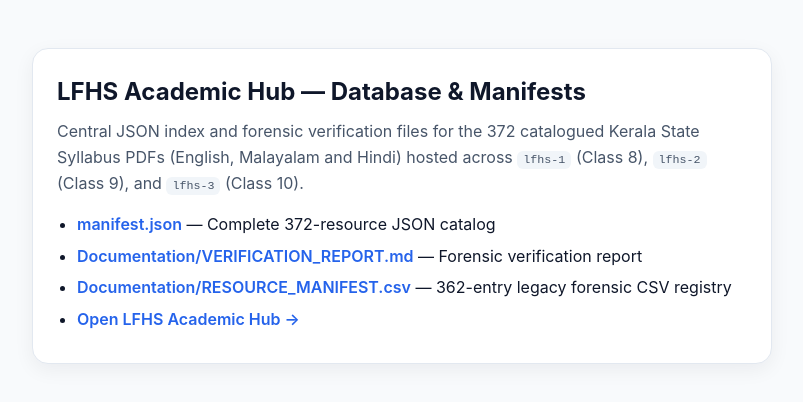
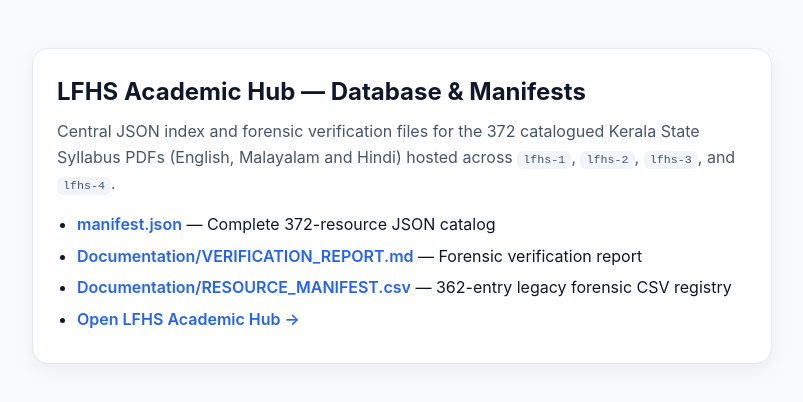
Before and after one commit to Zephyie/lfhs-4, a plain HTML site: page index.html in a window 1280 px wide. Shown: the whole page, without its empty margins (238-1041 px from the left). Drawn offline with Linux system fonts and the light colour scheme.

Commit message:
Clarify all four LFHS PDF repositories on catalog landing page

```diff
--- a/index.html
+++ b/index.html
@@ -19,7 +19,7 @@
 <body>
   <div class="card">
     <h1>LFHS Academic Hub — Database &amp; Manifests</h1>
-    <p>Central JSON index and forensic verification files for the 372 catalogued Kerala State Syllabus PDFs (English, Malayalam and Hindi) hosted across <code>lfhs-1</code> (Class 8), <code>lfhs-2</code> (Class 9), and <code>lfhs-3</code> (Class 10).</p>
+    <p>Central JSON index and forensic verification files for the 372 catalogued Kerala State Syllabus PDFs (English, Malayalam and Hindi) hosted across <code>lfhs-1</code>, <code>lfhs-2</code>, <code>lfhs-3</code>, and <code>lfhs-4</code>.</p>
     <ul>
       <li><a href="./manifest.json">manifest.json</a> — Complete 372-resource JSON catalog</li>
       <li><a href="./Documentation/VERIFICATION_REPORT.md">Documentation/VERIFICATION_REPORT.md</a> — Forensic verification report</li>
```
